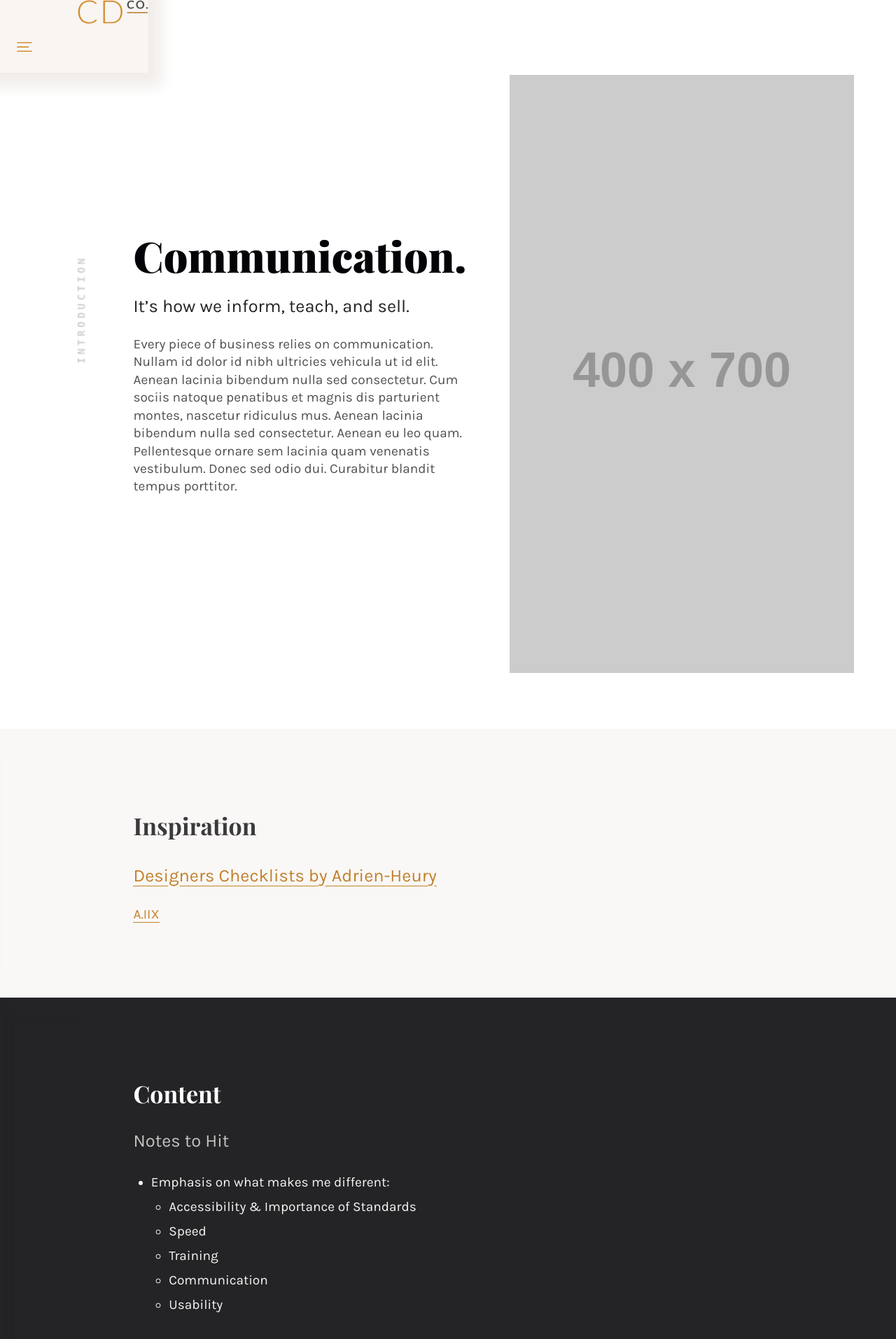
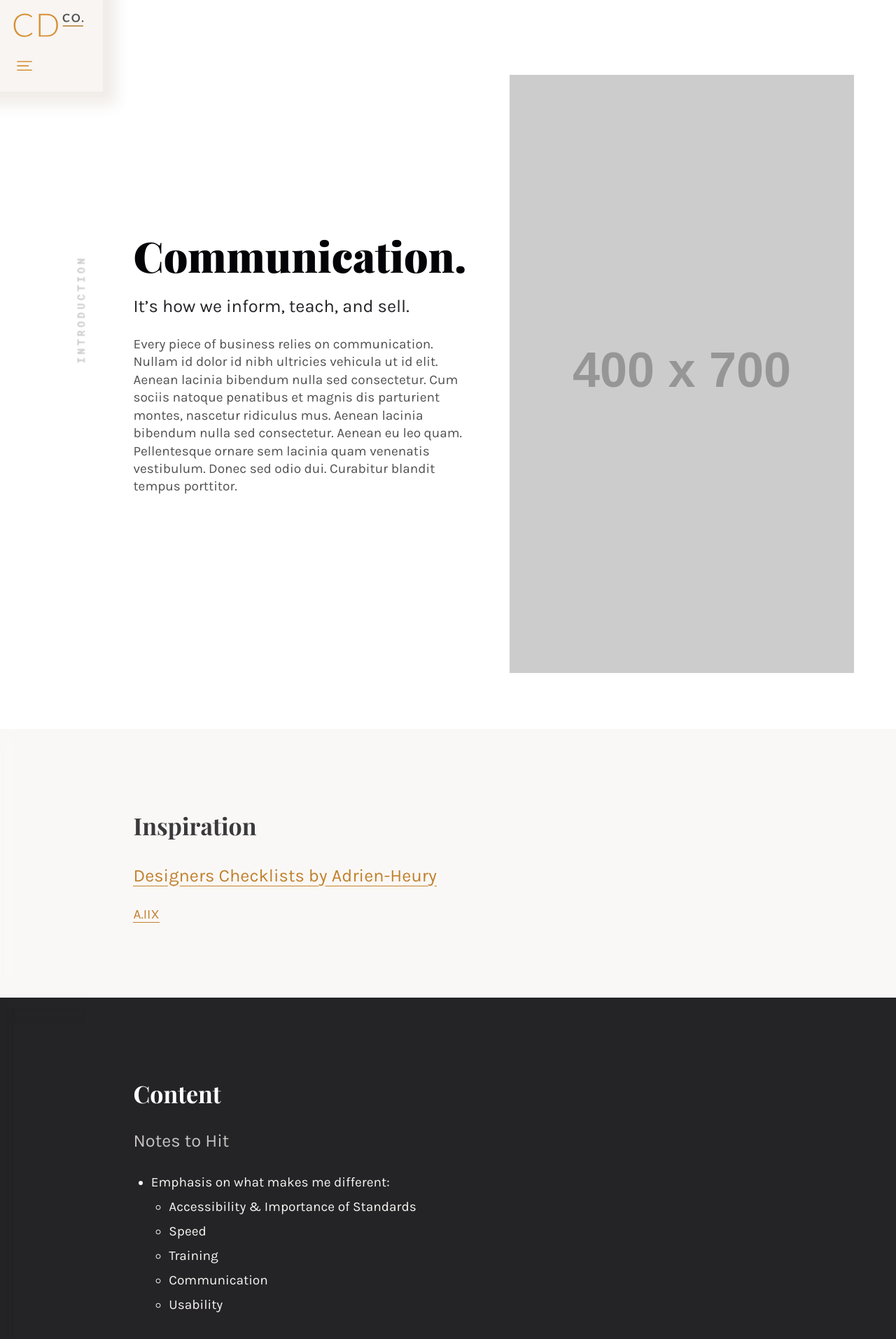
Before and after one commit to claxondesignco/claxondesignco.github.io, a Jekyll site: the page built from index.md, in a window 1280 px wide. Shown: the top 1914 px of the page at 70% size. Built offline with Jekyll 4.4.1, drawn with Linux system fonts in a browser that asks for light colours; nearby versions of some CDN libraries; comment, search, counter and statistics services are not loaded.

Commit message:
Changed mono typface to Roboto Mono

```diff
--- a/_sass/_variables.sass
+++ b/_sass/_variables.sass
@@ -48,7 +48,7 @@
   --red-s4:   #822C33
   --sans: Karla, "Trebuchet MS", Helvetica, sans-serif
   --serif: "Playfair Display", "Palatino Linotype", "Book Antiqua", Palatino, serif
-  --mono: "Lucida Console", Monaco, monospace
+  --mono: "Roboto Mono", Monaco, monospace
 
 $sans: var(--sans)
 $serif: var(--serif)
--- a/css/main.scss
+++ b/css/main.scss
@@ -1,6 +1,6 @@
 ---
 ---
-@import url('https://fonts.googleapis.com/css?family=Karla:400,400i,700|Playfair+Display:400,700,900');
+@import url('https://fonts.googleapis.com/css?family=Roboto+Mono:400,500|Karla:400,400i,700|Playfair+Display:400,700,900');
 @import "variables";
 @import "base";
 @import "navigation";
@@ -9,7 +9,6 @@
   height: ms(2);
   margin-bottom: calc((#{$ms1} - #{$ms0}) / 2);
   width: auto;
-	margin-left: 2.2rem;
 
   .cd {
     fill: $gold-t1;
@@ -22,12 +21,8 @@
 
 .logo-link {
   border-bottom: none;
-}
-
-@media (min-width: 727px) {
-	.logo-small {
-		margin-left: 5.8rem;
-	}
+  padding: 1rem 1.4rem .4rem 1rem;
+  display: block;
 }
 
 #color-scheme + ul {
```
